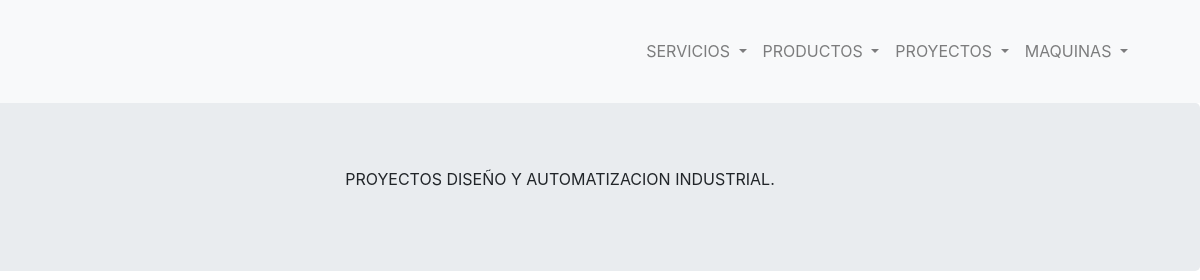
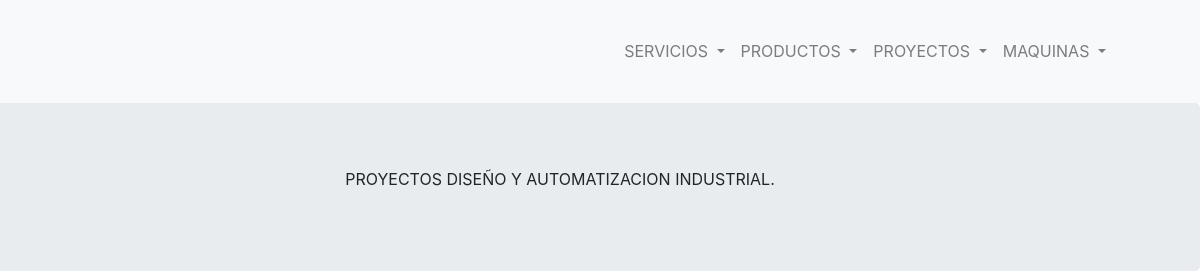
Before and after one commit to gorylactics/prodisaindustrial, a plain HTML site: page index.html in a window 1280 px wide. Shown: the top 280 px of the page, 80-1280 px from the left. Drawn offline with nearby package versions, Linux system fonts and the light colour scheme.

Commit message:
fix bugs navbar options

```diff
--- a/index.html
+++ b/index.html
@@ -19,7 +19,7 @@
                 </button>
 
                 <div class="collapse navbar-collapse" id="navbarSupportedContent">
-                  <ul class="navbar-nav ml-auto mr-5">
+                  <ul class="navbar-nav ml-auto" style="margin-right: 70px">
                     <li class="nav-item active">
                       <a class="nav-link" href="#"><span class="sr-only">(current)</span></a>
                     </li>
```
